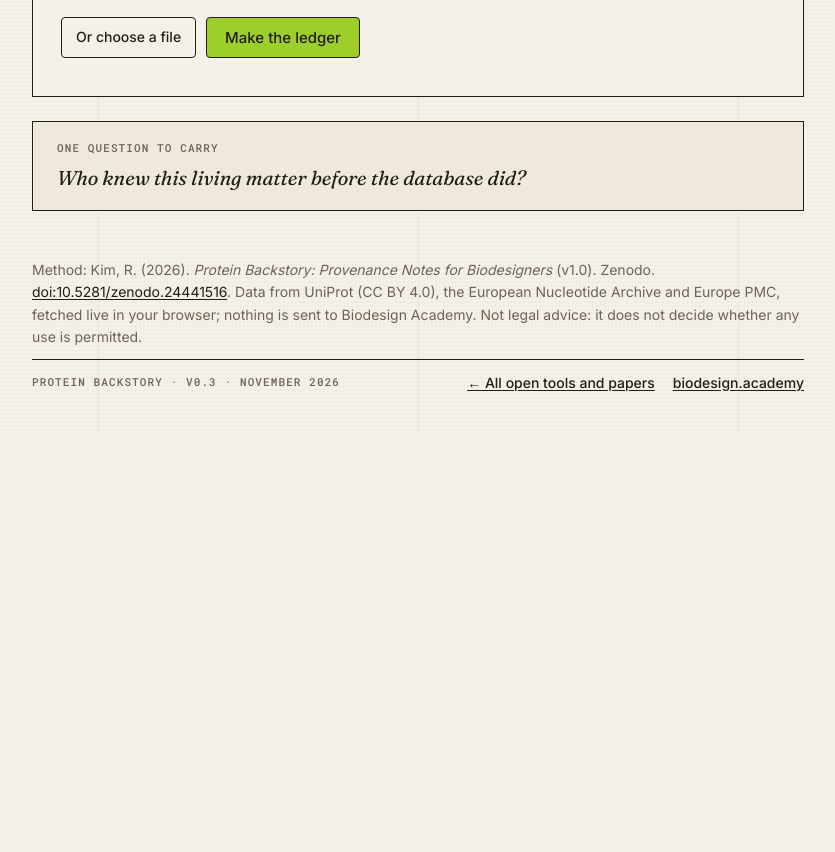
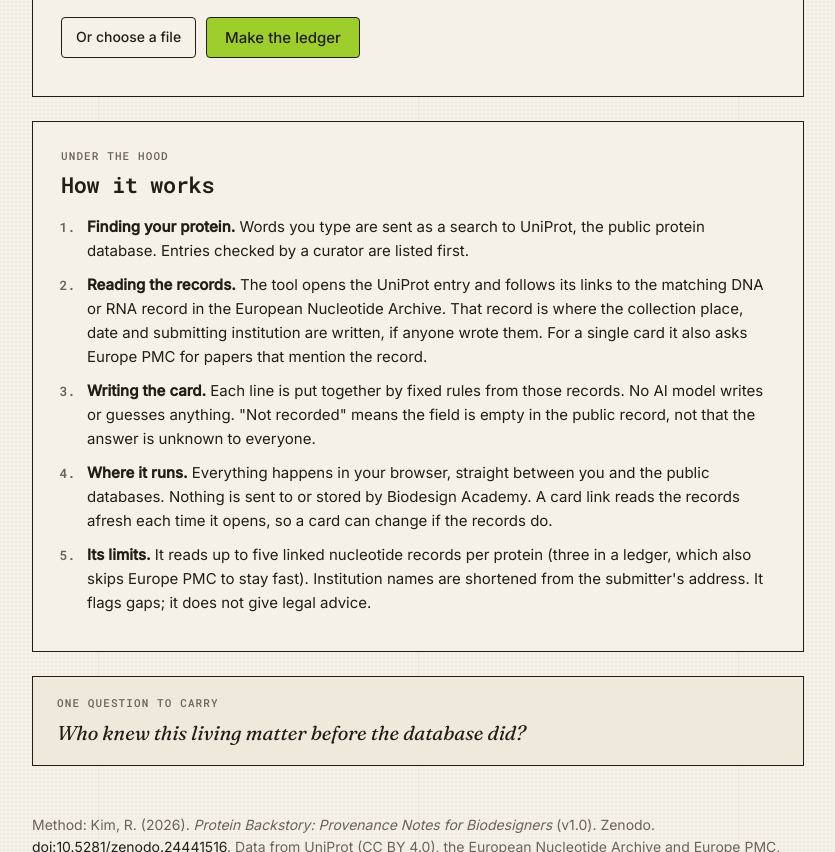
Before and after one commit to biodesign-academy/protein-backstory, a plain HTML site: page index.html in a window 1280 px wide. Shown: the part 1640-2492 px from the top of the page, without its empty margins (222-1057 px from the left). Before the commit the page ends 2071 px from the top, so only its background shows below. Drawn offline with Linux system fonts and the light colour scheme.

Commit message:
Add 'How it works' section

```diff
--- a/index.html
+++ b/index.html
@@ -129,6 +129,10 @@
   #ledgerTable td{min-width:90px;max-width:260px;padding:7px 10px;border-bottom:1px solid var(--hair);vertical-align:top}
   #ledgerTable td.no{color:var(--salmon-deep)}
   @media (max-width:640px){.trio{grid-template-columns:1fr}.trio > div + div{padding-left:0;border-left:0;border-top:1px solid var(--hair)}}
+  .howlist{margin:4px 0 0;padding-left:22px;font:400 15px/1.6 var(--sans)}
+  .howlist li{margin:0 0 10px;padding-left:4px}
+  .howlist li::marker{font:600 13px var(--mono);color:var(--slate)}
+  .howlist strong{font-weight:600}
   .status{font:14px/1.5 var(--sans);margin-top:12px;color:var(--slate)}
   .actions{display:flex;gap:10px;flex-wrap:wrap;margin-top:14px}
   .actions.end{border-top:1px solid var(--ink);padding-top:18px;margin-top:4px}
@@ -287,7 +291,7 @@
 <header>
   <h1>Protein <em>Backstory</em></h1>
   <p class="sub">Where your protein came from, and who it's owed to.</p>
-  <p class="intro">Every protein in a public database came from a living thing, a place and, often, people who knew it long before science did. The database rarely tells you. Protein Backstory reads what the records do say and turns it into a card you can link, cite and pin to your work, with nothing to fill in.</p>
+  <p class="intro">Every protein in a public database came from a living thing, a place and, often, people who knew it long before science did. The database rarely tells you. Protein Backstory reads what the records do say and turns it into a card you can link, cite and pin to your work, with nothing to fill in. <a href="#howSec">How it works</a>.</p>
   <p class="paper"><span class="paper-k">The paper</span> <a href="https://doi.org/10.5281/zenodo.24441516">Protein Backstory: Provenance Notes for Biodesigners</a> <span class="paper-doi">doi:10.5281/zenodo.24441516</span></p>
 </header>
 
@@ -401,6 +405,18 @@
       <div class="actions"><button id="ledgerDl">Download the ledger (CSV)</button></div>
       <p class="small">Opens in Excel, Numbers or Google Sheets. Keep it with the project; re-run it later to see what has changed.</p>
     </div>
+  </section>
+
+  <section class="card how" id="howSec" aria-labelledby="howTitle">
+    <p class="eyebrow">Under the hood</p>
+    <h2 id="howTitle">How it works</h2>
+    <ol class="howlist">
+      <li><strong>Finding your protein.</strong> Words you type are sent as a search to UniProt, the public protein database. Entries checked by a curator are listed first.</li>
+      <li><strong>Reading the records.</strong> The tool opens the UniProt entry and follows its links to the matching DNA or RNA record in the European Nucleotide Archive. That record is where the collection place, date and submitting institution are written, if anyone wrote them. For a single card it also asks Europe PMC for papers that mention the record.</li>
+      <li><strong>Writing the card.</strong> Each line is put together by fixed rules from those records. No AI model writes or guesses anything. "Not recorded" means the field is empty in the public record, not that the answer is unknown to everyone.</li>
+      <li><strong>Where it runs.</strong> Everything happens in your browser, straight between you and the public databases. Nothing is sent to or stored by Biodesign Academy. A card link reads the records afresh each time it opens, so a card can change if the records do.</li>
+      <li><strong>Its limits.</strong> It reads up to five linked nucleotide records per protein (three in a ledger, which also skips Europe PMC to stay fast). Institution names are shortened from the submitter's address. It flags gaps; it does not give legal advice.</li>
+    </ol>
   </section>
 
   <aside class="question"><p class="eyebrow">One question to carry</p><p class="q">Who knew this living matter before the database did?</p></aside>
```
